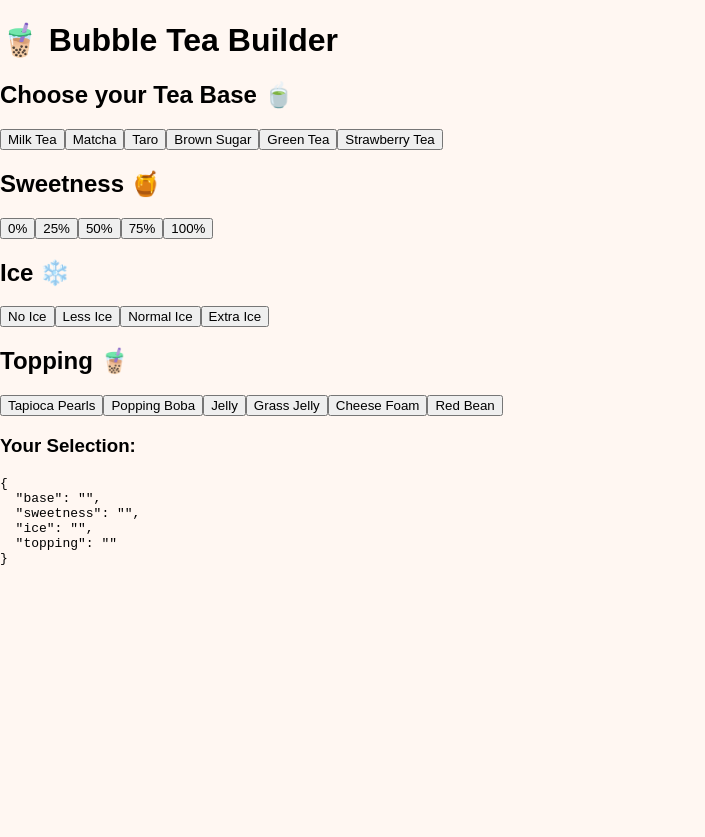
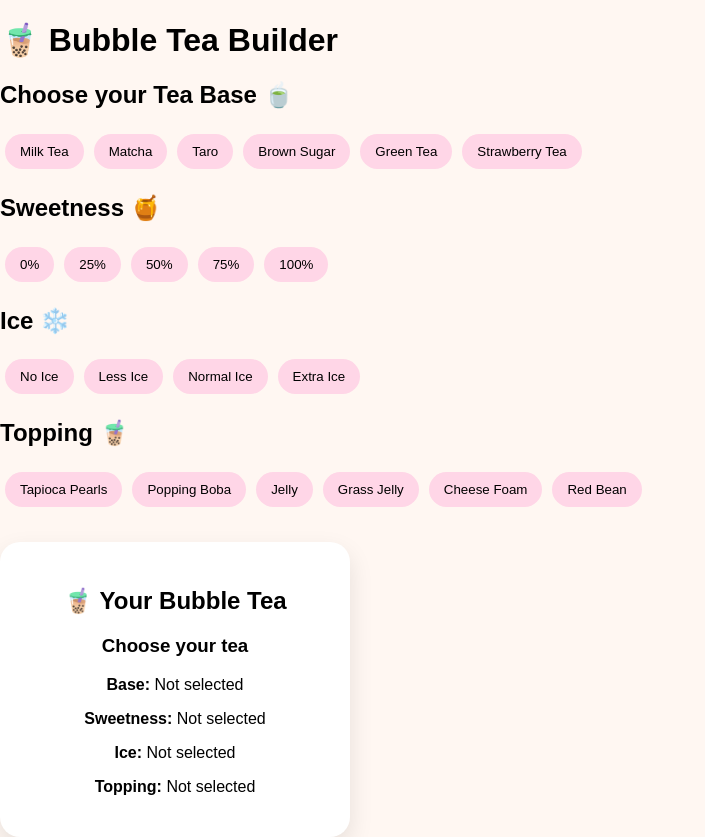
Before and after one commit to AnyutaK/boba_build, a React (Vite) app: page / in a window 1280 px wide. Shown: the whole page, without its empty margins (0-705 px from the left). Before the commit the page ends 800 px from the top, so only its background shows below. Built offline with nearby package versions, Linux system fonts and the light colour scheme.

Commit message:
implemented DrinkCard.jsx

```diff
--- a/src/components/DrinkBuilder.jsx
+++ b/src/components/DrinkBuilder.jsx
@@ -1,4 +1,6 @@
 import { useState } from "react";
+import DrinkCard from "./DrinkCard";
+
 import {
   teaBases,
   sweetnessLevels,
@@ -87,11 +89,7 @@ function DrinkBuilder() {
       ))}
 
 
-      <h3>Your Selection:</h3>
-
-      <pre>
-        {JSON.stringify(drink, null, 2)}
-      </pre>
+      <DrinkCard drink={drink} />
 
     </div>
   );
--- a/src/components/DrinkCard.jsx
+++ b/src/components/DrinkCard.jsx
@@ -0,0 +1,32 @@
+ function DrinkCard({ drink }) {
+
+  return (
+    <div className="drink-card">
+
+      <h2>🧋 Your Bubble Tea</h2>
+
+      <h3>
+        {drink.base || "Choose your tea"}
+      </h3>
+
+      <p>
+        <strong>Base:</strong> {drink.base || "Not selected"}
+      </p>
+
+      <p>
+        <strong>Sweetness:</strong> {drink.sweetness || "Not selected"}
+      </p>
+
+      <p>
+        <strong>Ice:</strong> {drink.ice || "Not selected"}
+      </p>
+
+      <p>
+        <strong>Topping:</strong> {drink.topping || "Not selected"}
+      </p>
+
+    </div>
+  );
+}
+
+export default DrinkCard;
--- a/src/index.css
+++ b/src/index.css
@@ -3,3 +3,30 @@ body {
   font-family: Arial, sans-serif;
   background: #fff7f2;
 }
+.drink-card {
+  margin-top: 30px;
+  padding: 25px;
+  width: 300px;
+
+  background: white;
+  border-radius: 20px;
+
+  box-shadow: 0 10px 25px rgba(0,0,0,0.1);
+
+  text-align: center;
+}
+button {
+  margin: 5px;
+  padding: 10px 15px;
+
+  border: none;
+  border-radius: 20px;
+
+  background: #ffd6e7;
+
+  cursor: pointer;
+}
+
+button:hover {
+  transform: scale(1.05);
+}
```
